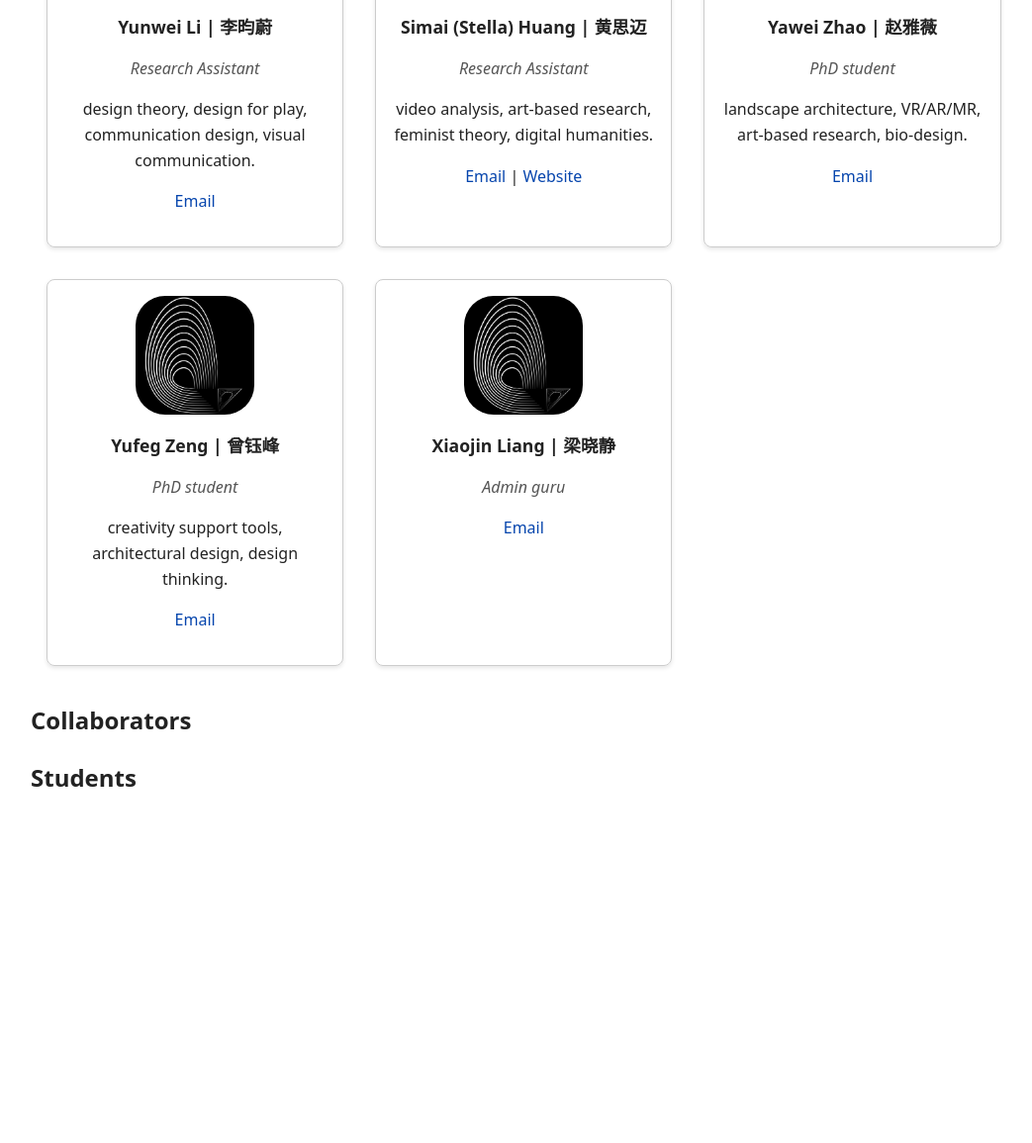
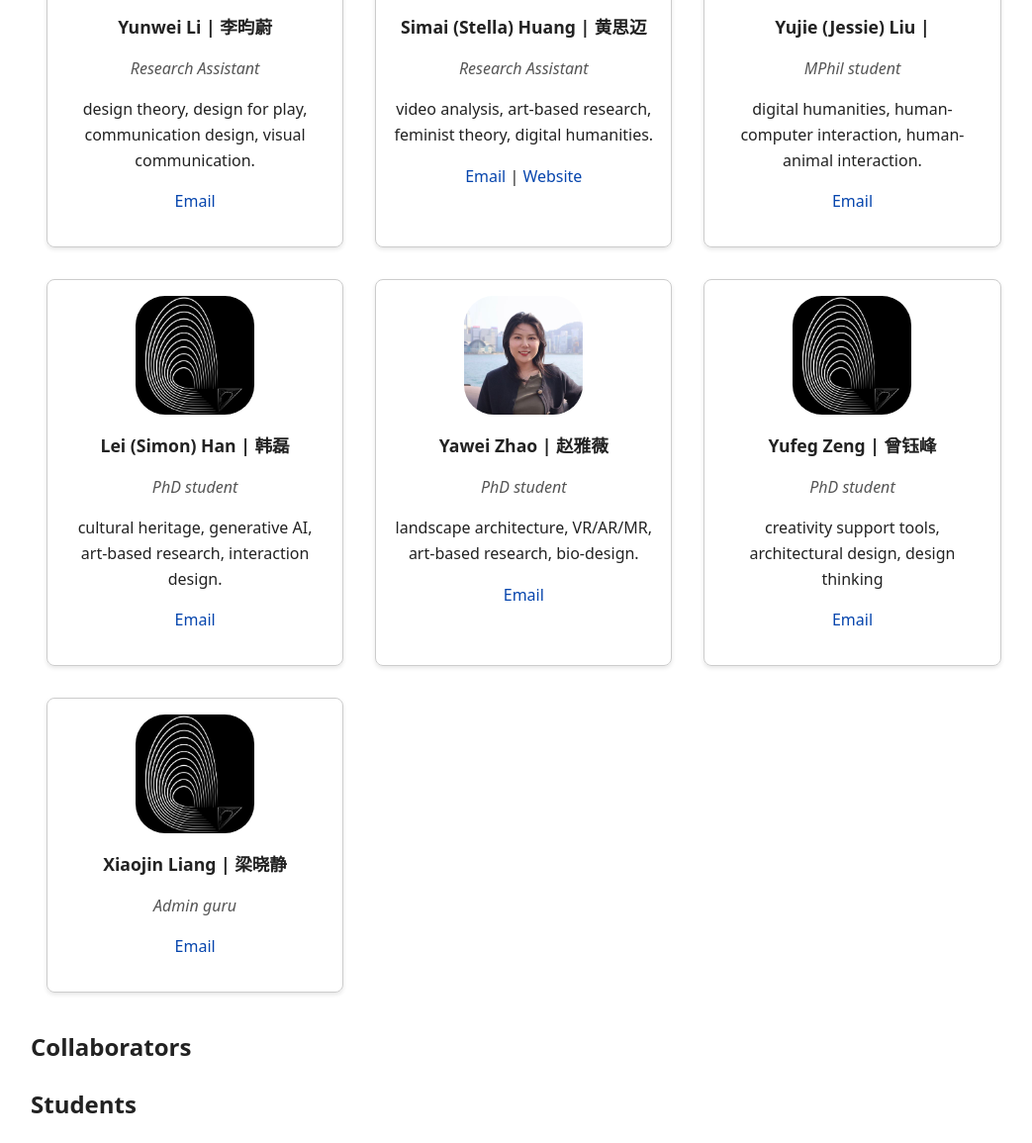
Before and after one commit to anqua/at-a, a Jekyll site: the page built from people.md, in a window 1280 px wide and 1400 px high, scrolled down 520 px, cut to the strip 245-1400 px from the top of the window. Shown: the whole strip at 99% size, without its empty margins (109-1152 px from the left). Built offline with Jekyll 4.4.1, drawn with Linux system fonts in a browser that asks for light colours; some web fonts are replaced; before the commit the page ends 1602 px from its top, so only the background shows below that.

Commit message:
Update people.yml

```diff
--- a/_data/people.yml
+++ b/_data/people.yml
@@ -30,18 +30,29 @@
   website: https://huangsimai.com
   research: "video analysis, art-based research, feminist theory, digital humanities."
 
+- name: Yujie (Jessie) Liu |
+  role: MPhil student
+  photo: /at-a/assets/images/Logo_AtA.png
+  email: yliu969@connect.hkust-gz.edu.cn
+  research: "digital humanities, human-computer interaction, human-animal interaction."
+
+- name: Lei (Simon) Han | 韩磊
+  role: PhD student
+  photo: /at-a/assets/images/Logo_AtA.png
+  email: lhan229@connect.hkust-gz.edu.cn
+  research: "cultural heritage, generative AI, art-based research, interaction design."
+
 - name: Yawei Zhao | 赵雅薇
   role: PhD student
   photo: /at-a/assets/images/photo_Yawei.jpg
   email: yzhao099@connect.hkust-gz.edu.cn
   research: "landscape architecture, VR/AR/MR, art-based research, bio-design."
 
-
 - name: Yufeg Zeng | 曾钰峰
   role: PhD student
   photo: /at-a/assets/images/Logo_AtA.png
   email: yzeng683@connect.hkust-gz.edu.cn
-  research: "creativity support tools, architectural design, design thinking."
+  research: "creativity support tools, architectural design, design thinking"
 
 - name: Xiaojin Liang | 梁晓静
   role: Admin guru
```
